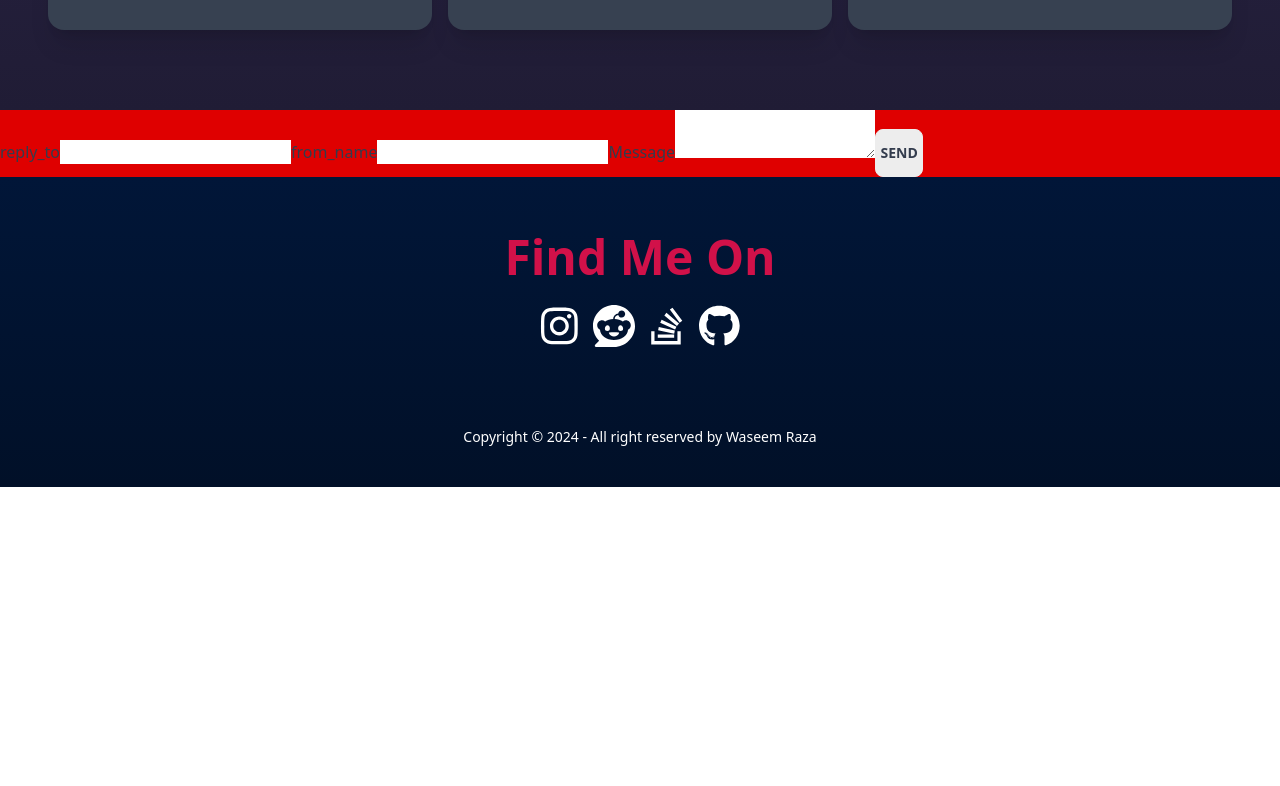
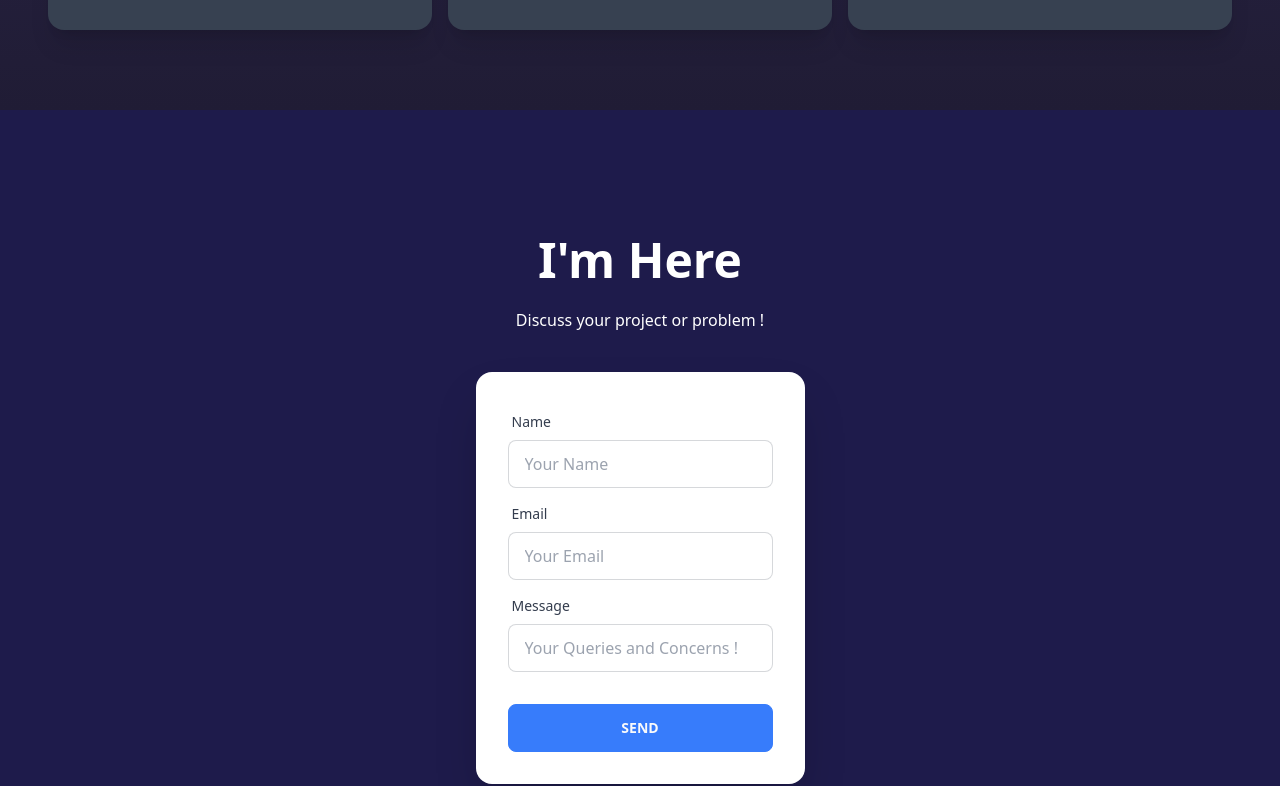
Before and after one commit to wasiflamer/Portfolio-Website, a React (Vite) app: page / in a window 1280 px wide. Shown: the part 1762-2548 px from the top of the page. Before the commit the page ends 2249 px from the top, so only its background shows below. Built offline with nearby package versions, Linux system fonts and the light colour scheme.

Commit message:
some more progress with email

```diff
--- a/src/components/Contact.jsx
+++ b/src/components/Contact.jsx
@@ -7,7 +7,6 @@ export default function ContactUs() {
   // handler
   const sendEmail = (e) => {
     e.preventDefault();
-
     emailjs
       .sendForm("service_pol2wuo", "template_g4mybhi", form.current, {
         publicKey: "WFg4ohYfy98be-33W",
@@ -23,14 +22,69 @@ export default function ContactUs() {
   };
 
   return (
-    <form ref={form} onSubmit={sendEmail}>
-      <label>reply_to</label>
-      <input type="text" name="reply_to" id="reply_to" />
-      <label>from_name</label>
-      <input type="email" name="from_name" id="from_name" />
-      <label>Message</label>
-      <textarea name="message" />
-      <input className="btn btn-square" type="submit" value="Send" />
-    </form>
+    <div className="hero bg-indigo-950 min-h-screen ">
+      <div className="hero-content flex-col lg:flex-col">
+        <div className="text-center text-white">
+          <h1 className="text-5xl font-bold ">I'm Here</h1>
+          <p className="py-6">Discuss your project or problem !</p>
+        </div>
+        <div className="card bg-base-100 w-full max-w-sm shrink-0 shadow-2xl">
+          <form className="card-body" ref={form} onSubmit={sendEmail}>
+            <div className="form-control">
+              <label className="label">
+                <span className="label-text">Name</span>
+              </label>
+              <input
+                type="text"
+                placeholder="Your Name"
+                className="input input-bordered"
+                required
+                name="reply_to"
+                id="reply_to"
+              />
+            </div>
+            <div className="form-control">
+              <label className="label">
+                <span className="label-text">Email</span>
+              </label>
+              <input
+                type="email"
+                placeholder="Your Email"
+                className="input input-bordered"
+                required
+                name="from_name"
+                id="from_name"
+              />
+            </div>
+            <div className="form-control">
+              <label className="label">
+                <span className="label-text">Message</span>
+              </label>
+              <input
+                type="text"
+                placeholder="Your Queries and Concerns ! "
+                className="input input-bordered"
+                required
+                id="message"
+                name="message"
+              />
+            </div>
+            <div className="form-control mt-6">
+              <input className="btn btn-secondary" type="submit" value="Send" />
+            </div>
+          </form>
+        </div>
+      </div>
+    </div>
   );
 }
+
+//  <form ref={form} onSubmit={sendEmail}>
+//       <label>reply_to</label>
+//       <input type="text" name="reply_to" id="reply_to" />
+//       <label>from_name</label>
+//       <input type="email" name="from_name" id="from_name" />
+//       <label>Message</label>
+//       <textarea name="message" />
+//       <input className="btn btn-square" type="submit" value="Send" />
+//     </form>
--- a/src/components/Email.jsx
+++ b/src/components/Email.jsx
@@ -1,54 +1,7 @@
 export default function Email() {
   return (
     <>
-      <div className="hero bg-indigo-950 min-h-screen ">
-        <div className="hero-content flex-col lg:flex-col">
-          <div className="text-center text-white">
-            <h1 className="text-5xl font-bold ">I'm Here</h1>
-            <p className="py-6">Discuss your project or problem !</p>
-          </div>
-          <div className="card bg-base-100 w-full max-w-sm shrink-0 shadow-2xl">
-            <form className="card-body">
-              <div className="form-control">
-                <label className="label">
-                  <span className="label-text">Email</span>
-                </label>
-                <input
-                  type="email"
-                  placeholder="email"
-                  className="input input-bordered"
-                  required
-                />
-              </div>
-              <div className="form-control">
-                <label className="label">
-                  <span className="label-text">Email</span>
-                </label>
-                <input
-                  type="email"
-                  placeholder="email"
-                  className="input input-bordered"
-                  required
-                />
-              </div>
-              <div className="form-control">
-                <label className="label">
-                  <span className="label-text">Email</span>
-                </label>
-                <input
-                  type="email"
-                  placeholder="email"
-                  className="input input-bordered"
-                  required
-                />
-              </div>
-              <div className="form-control mt-6">
-                <button className="btn btn-secondary">Send</button>
-              </div>
-            </form>
-          </div>
-        </div>
-      </div>
+
     </>
   );
 }
```
